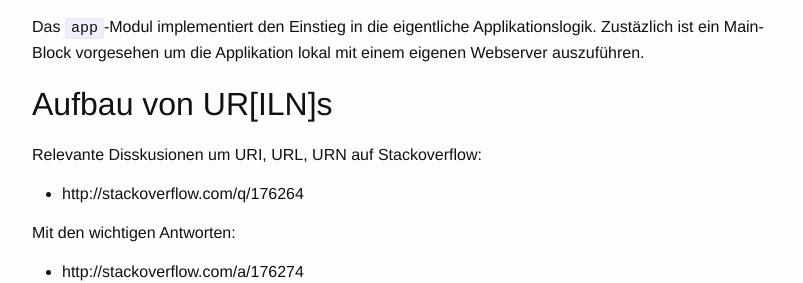
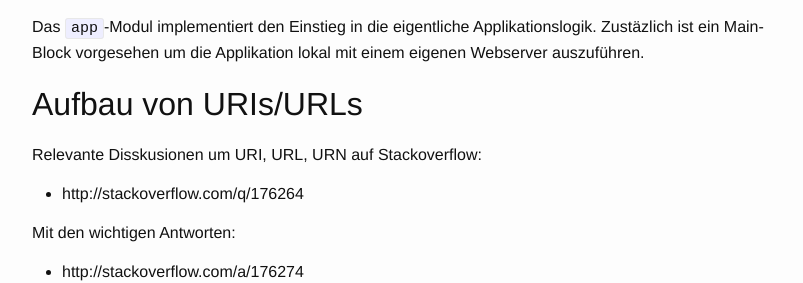
Before and after one commit to ccaspers/ccaspers.github.io, a Jekyll site: the page built from _posts/2016-06-02-wsgi-deployment.md, in a window 1280 px wide and 900 px high, scrolled down 2081 px. Shown: the part 174-457 px from the top of the window, without its empty margins (238-1041 px from the left). Built offline with Jekyll 4.4.1, drawn with Linux system fonts in a browser that asks for light colours; Markdown is read by kramdown in place of the engine named in the settings.

Commit message:
fix headline

```diff
--- a/_posts/2016-06-02-wsgi-deployment.md
+++ b/_posts/2016-06-02-wsgi-deployment.md
@@ -106,7 +106,7 @@ Das `app`-Modul implementiert den Einstieg in die eigentliche Applikationslogik.
 Zustäzlich ist ein Main-Block vorgesehen um die Applikation lokal mit einem
 eigenen Webserver auszuführen.
 
-## Aufbau von UR[ILN]s
+## Aufbau von URIs/URLs
 Relevante Disskusionen um URI, URL, URN auf Stackoverflow:
   - http://stackoverflow.com/q/176264
 
```
